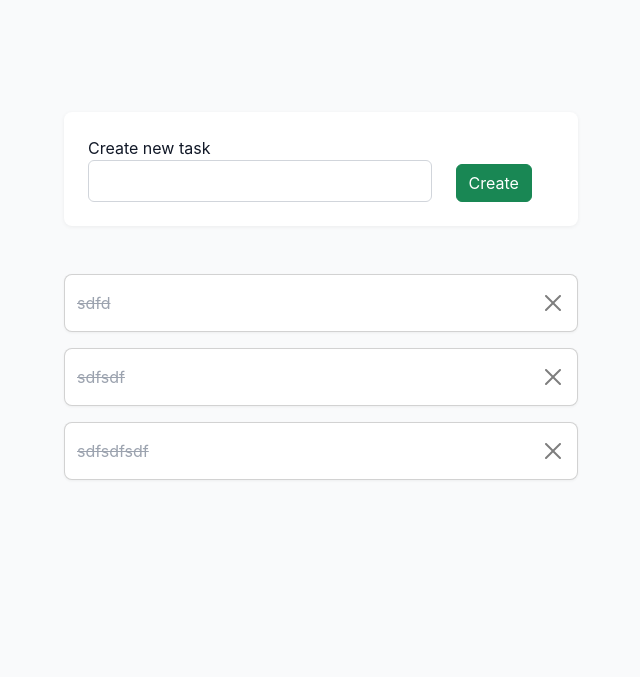
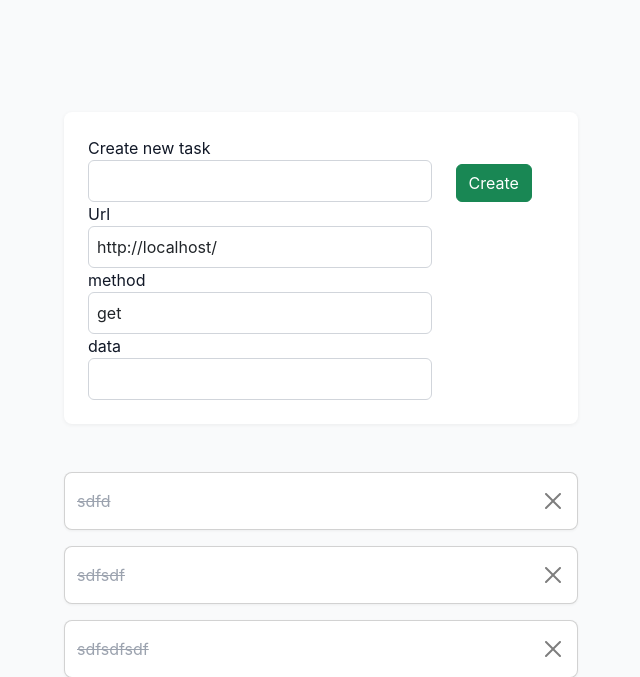
Before and after one commit to Ro0oman/Flask-and-Vue-Full-Stack-App, a Flask app: page / in a window 1280 px wide. Shown: the top 677 px of the page, without its empty margins (319-959 px from the left). Run offline with Flask 3, Linux system fonts and the light colour scheme; data comes from the database, SQL or seed files in the repository.

Commit message:
more testing

```diff
--- a/static/main.js
+++ b/static/main.js
@@ -9,7 +9,10 @@ const TaskApp = {
             task: {
                 'title': ' '
             },
-            tasks: []
+            tasks: [],
+            url : '',
+            method : '',
+            data : '',
         }
     },
     async created(){
@@ -24,9 +27,9 @@ const TaskApp = {
                 'X-Requested-With': 'XMLHttpRequets'
             })
 
-            console.log('url : ' + url);
-            console.log('url : ' + method);
-            console.log('url : ' + data);
+            this.url = url
+            this.method = method
+            this.data = data
 
 
             // Realiza la petición fetch
--- a/templates/index.html
+++ b/templates/index.html
@@ -14,6 +14,18 @@
                 </div>
                 <div class="col-auto mt-auto">
                     <button class="btn btn-success" type="submit">Create</button>
+                </div>
+                <div class="col-9">
+                    <label for="">Url</label>
+                    <input type="text" class="form-control" v-model="url">
+                </div>
+                <div class="col-9">
+                    <label for="">method</label>
+                    <input type="text" class="form-control" v-model="method">
+                </div>
+                <div class="col-9">
+                    <label for="">data</label>
+                    <input type="text" class="form-control" v-model="data">
                 </div>
             </div>
         </form>
```
